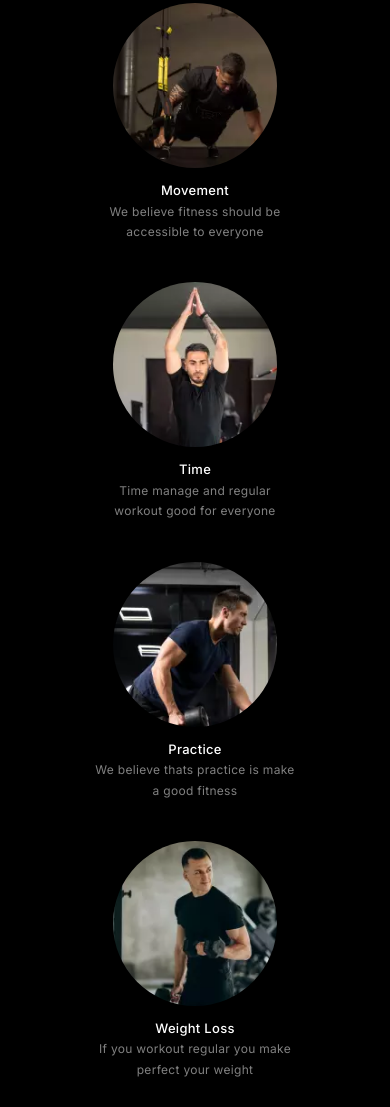
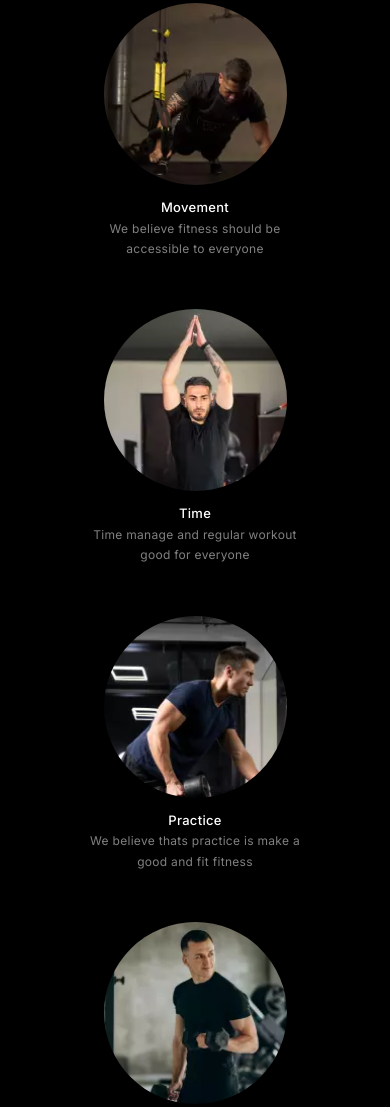
Before and after one commit to xubayers/ph_assignment_2, a plain HTML site: page index.html in a window 390 px wide. Shown: the part 1154-2261 px from the top of the page. Drawn offline with Linux system fonts and the light colour scheme; a web font is replaced by a local one.

Commit message:
find all little problem and fix that

```diff
--- a/index.html
+++ b/index.html
@@ -99,7 +99,9 @@
           <div>
             <div><img src="./images/image_3.webp" alt="" /></div>
             <h3 class="font-md">Practice</h3>
-            <p class="para">We believe thats practice is make a good fitness</p>
+            <p class="para">
+              We believe thats practice is make a good and fit fitness
+            </p>
           </div>
           <div>
             <div><img src="./images/image_4.webp" alt="" /></div>
--- a/styles/responsive.css
+++ b/styles/responsive.css
@@ -42,9 +42,6 @@
   .training-exercises {
     margin: 9rem 2rem 7rem 2rem;
   }
-  .habits p {
-    width: 16rem;
-  }
   .package {
     margin: 0 2rem;
   }
@@ -73,9 +70,6 @@
   }
   .change-habit .title-and-des div {
     max-width: 50rem;
-  }
-  .habits {
-    row-gap: 4rem;
   }
   .running {
     gap: 5rem;
@@ -132,7 +126,7 @@
     text-overflow: ellipsis;
   }
   .habits p {
-    width: 20rem;
+    width: 80%;
   }
 }
 @media screen and (max-width: 700px) {
@@ -268,15 +262,15 @@
   main .banner-btn button {
     padding: 1.7rem 3.3rem;
   }
-  img {
-    width: 70%;
-  }
   .change-habit {
     margin: 1rem auto;
   }
   .habits {
     grid-template-columns: repeat(1, 1fr);
     margin-bottom: 4rem;
+  }
+  .habits p {
+    width: 55%;
   }
   .change-habit .title-and-des div {
     max-width: 38rem;
--- a/styles/style.css
+++ b/styles/style.css
@@ -282,24 +282,23 @@ main .content button:nth-child(2):hover::after {
   grid-template-columns: repeat(4, 1fr);
   margin-top: 5rem;
   justify-items: center;
-  row-gap: 3rem;
+  gap: 5rem;
 }
 .habits > div {
   text-align: center;
   display: flex;
   flex-direction: column;
-  width: 60%;
+  width: 100%;
+  align-items: center;
 }
+
 .habits img {
   border-radius: 50%;
 }
 .habits h3 {
   margin: 1.5rem 0 0.3rem 0;
 }
-.habits p {
-  width: 20rem;
-  margin: 0 auto;
-}
+
 /* running section style  */
 .running {
   margin: 0 auto;
```
